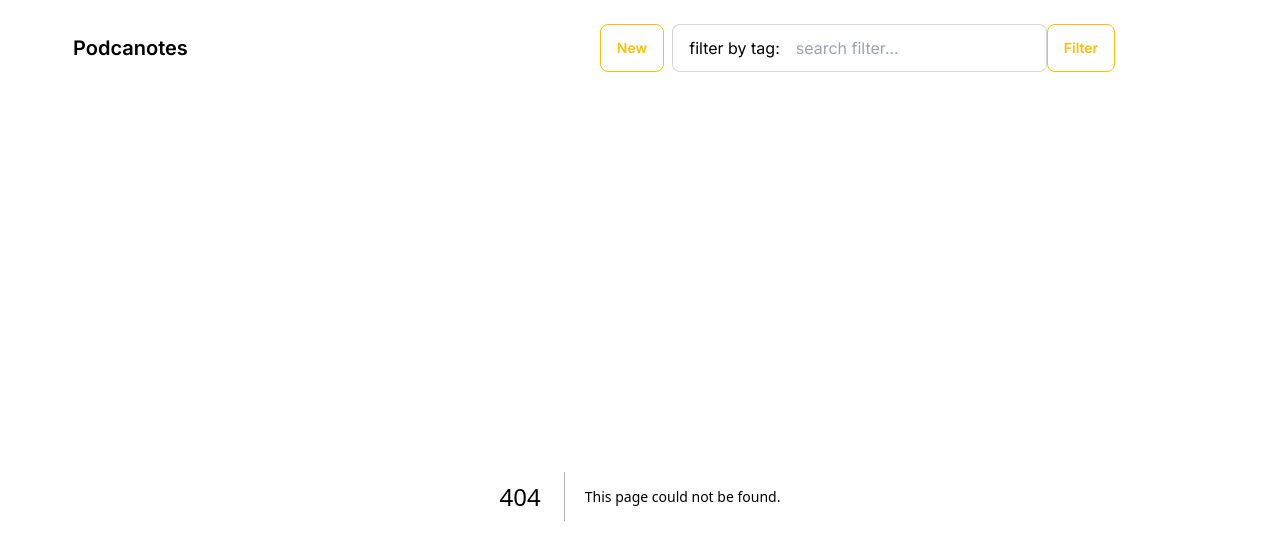
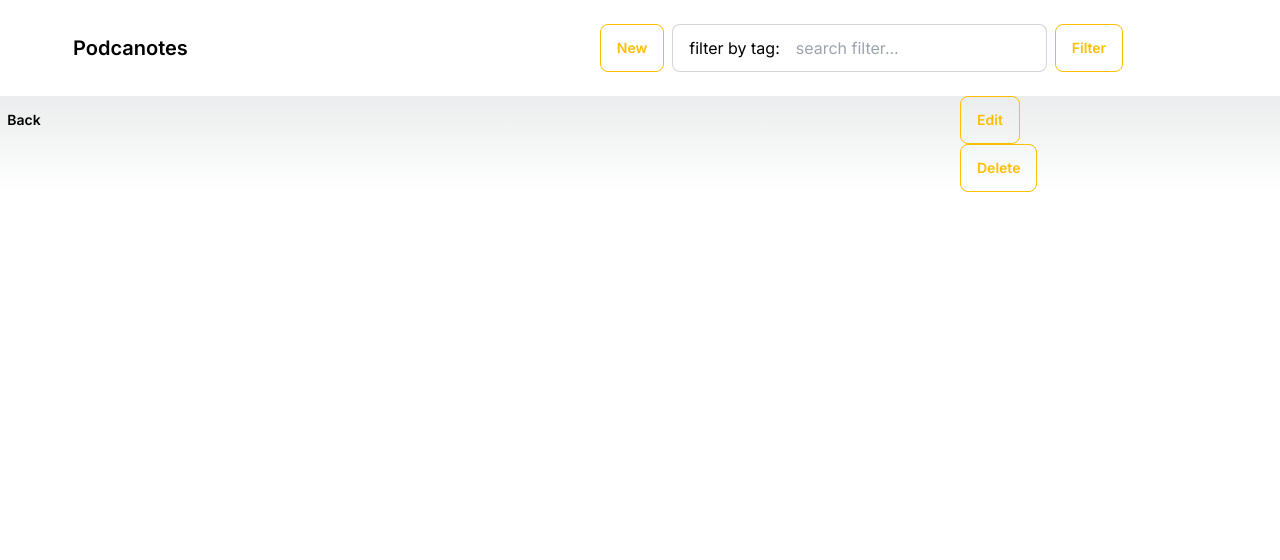
Before and after one commit to Strange-14M605/podcanotes, a Next.js app in the folder client/: page /view/1 in a window 1280 px wide. Before the commit this address had no page. Shown: the top 560 px of the page. Built offline with nearby package versions, Linux system fonts and the light colour scheme; no server answers.

Commit message:
view directory

```diff
--- a/client/app/components/FilterNotes.jsx
+++ b/client/app/components/FilterNotes.jsx
@@ -32,7 +32,7 @@ const FilterNotes = () => {
             />
             <button
               type="submit"
-              className="btn btn-warning btn-outline"
+              className="btn btn-warning btn-outline ml-2"
               onClick={() => filterNotes()}
             >
               Filter
--- a/client/app/components/NewNote.jsx
+++ b/client/app/components/NewNote.jsx
@@ -30,13 +30,13 @@ const NewNote = () => {
     <div className="flex-none">
       <button
         className="btn btn-warning btn-outline"
-        onClick={() => document.getElementById("my_modal_2").showModal()}
+        onClick={() => document.getElementById("new_modal").showModal()}
       >
         New
       </button>
 
       {/* modal */}
-      <dialog id="my_modal_2" className="modal">
+      <dialog id="new_modal" className="modal">
         <div className="modal-box">
           <InputTextbox
             label="Title"
--- a/client/app/components/NoteCard.jsx
+++ b/client/app/components/NoteCard.jsx
@@ -1,8 +1,8 @@
-// import React from "react";
-import Link from "next/link";
+import { useRouter } from 'next/navigation'
 
 const NoteCard = ({ id, title, note, tag}) => {
     const truncatedNote = `${note.substring(0, 30)}...`;
+    const router = useRouter();
 
   return <div className="card bg-base-100 w-96 shadow-xl">
   <div className="card-body">
@@ -10,10 +10,9 @@ const NoteCard = ({ id, title, note, tag}) => {
     <h6>{tag}</h6>
     <p>{truncatedNote}</p>
     <div className="card-actions justify-end">
-      {/* <button className="btn btn-warning btn-outline">View</button> */}
-      <Link href={`/view`} className="btn btn-warning btn-outline">
-            View
-          </Link>
+      <button type="button" onClick={() => router.push(`/view/${id}`)}>
+      View
+    </button>
     </div>
   </div>
 </div>;
--- /dev/null
+++ b/client/app/view/[id]/components/DeleteNote.jsx
@@ -0,0 +1,26 @@
+import React from 'react'
+
+const DeleteNote = () => {
+
+
+  const deleteNote = async()=>{
+    try {
+      console.log("delete function");
+    } catch (error) {
+      console.error(error.message);
+    }
+  }
+
+  return (
+    <div className="flex-none">
+      <button
+        className="btn btn-warning btn-outline"
+        onClick={()=> deleteNote()}
+      >
+        Delete
+      </button>
+    </div>
+  )
+}
+
+export default DeleteNote
--- /dev/null
+++ b/client/app/view/[id]/components/EditNote.jsx
@@ -0,0 +1,54 @@
+import React from 'react'
+
+const EditNote = () => {
+
+  const editNote = async()=>{
+    try {
+
+    } catch (error) {
+      console.error(error.message);
+    }
+      }
+
+  return (
+    <div className="flex-none">
+      <button
+        className="btn btn-warning btn-outline"
+        onClick={() => document.getElementById("edit_modal").showModal()}
+      >
+        Edit
+      </button>
+
+      {/* modal */}
+      <dialog id="edit_modal" className="modal">
+        <div className="modal-box">
+          <div className="navbar mt-8">
+            <button
+              type="submit"
+              className="btn btn-warning btn-outline mr-6"
+              onClick={(e) => {
+                e.preventDefault();
+                addNote();
+              }}
+            >
+              Edit
+            </button>
+
+            <form method="dialog">
+              <button className="btn btn-sm btn-circle btn-ghost">
+                Cancel
+              </button>
+            </form>
+          </div>
+        </div>
+
+        <form method="dialog" className="modal-backdrop">
+          <button>close</button>
+        </form>
+      </dialog>
+
+    </div>
+  )
+}
+
+export default EditNote
--- /dev/null
+++ b/client/app/view/[id]/page.js
@@ -0,0 +1,50 @@
+"use client";
+import React,{useState, useEffect} from "react";
+import Link from "next/link";
+import { useParams } from 'next/navigation'
+
+//components
+import EditNote from "./components/EditNote.jsx"
+import DeleteNote from "./components/DeleteNote.jsx"
+
+const page = () => {
+  const [note, setNote] = useState({})
+  const {id} = useParams();
+  const note_id = +id;
+
+  const getNote = async()=>{
+    try {
+      const response = await fetch(`http://localhost:5000/note/${note_id+1}`);
+      const jsonData = await response.json();
+      setNote(jsonData);
+    } catch (error) {
+      console.error(error.message);
+    }
+  }
+
+  useEffect(() => {
+    getNote();
+  }, []);
+
+  return (
+    <div className="flex flex-wrap justify-between">
+      <div className="w-3/4">
+        <Link href="/" className="btn btn-circle btn-ghost">
+          Back
+        </Link>
+        <h1>{note.title}</h1>
+      <h1>{note.tag}</h1>
+      <h1>{note.note}</h1>
+      </div>
+
+
+      <div className="w-1/4">
+        <a href={note.url}>{note.url}</a>
+        <EditNote />
+        <DeleteNote />
+      </div>
+    </div>
+  );
+};
+
+export default page;
--- a/client/app/view/page.js
+++ /dev/null
@@ -1,13 +0,0 @@
-"use client"
-import React from "react";
-import Link from "next/link";
-
-const page = () => {
-  return (
-    <div>
-      <Link href="/" className="btn btn-circle btn-ghost">Back</Link>
-    </div>
-  );
-};
-
-export default page;
```
